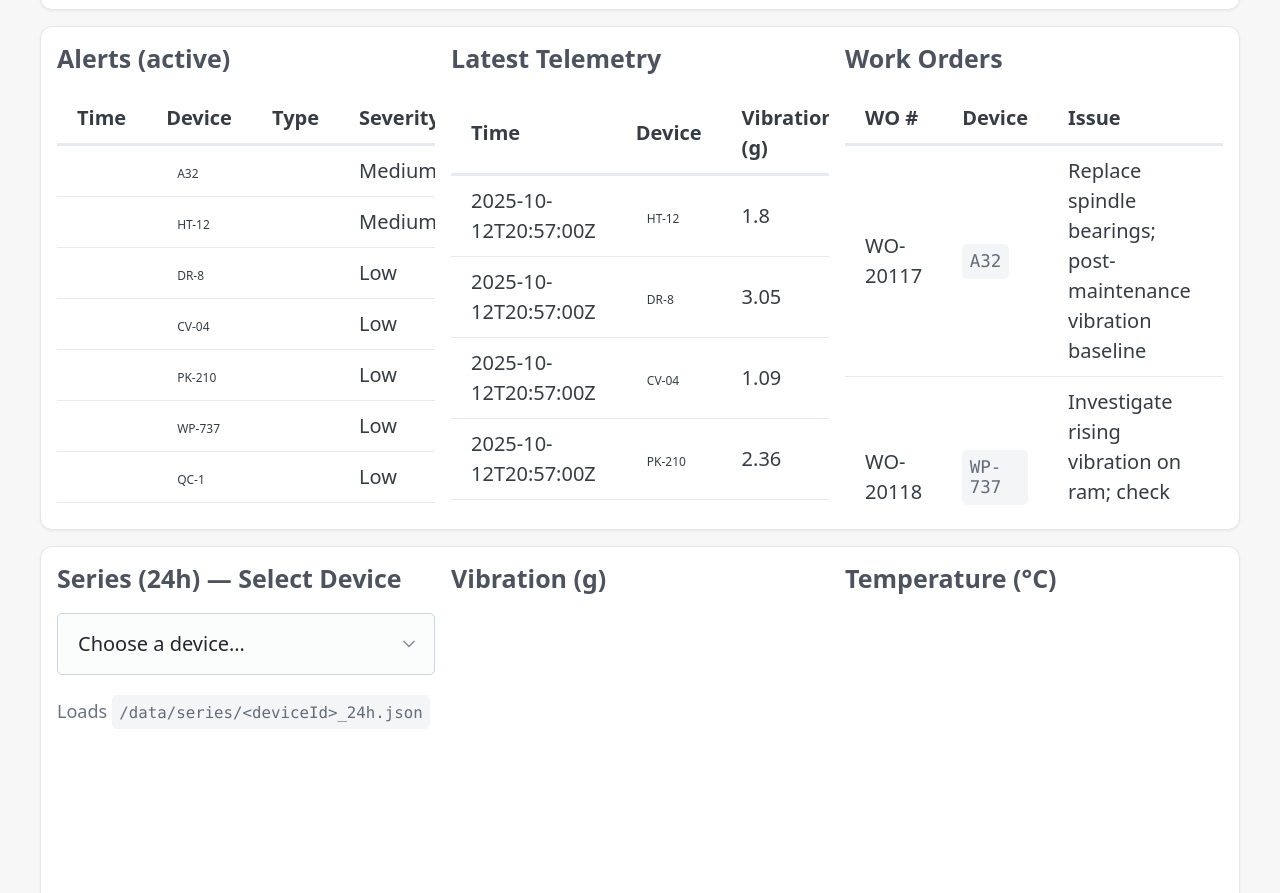
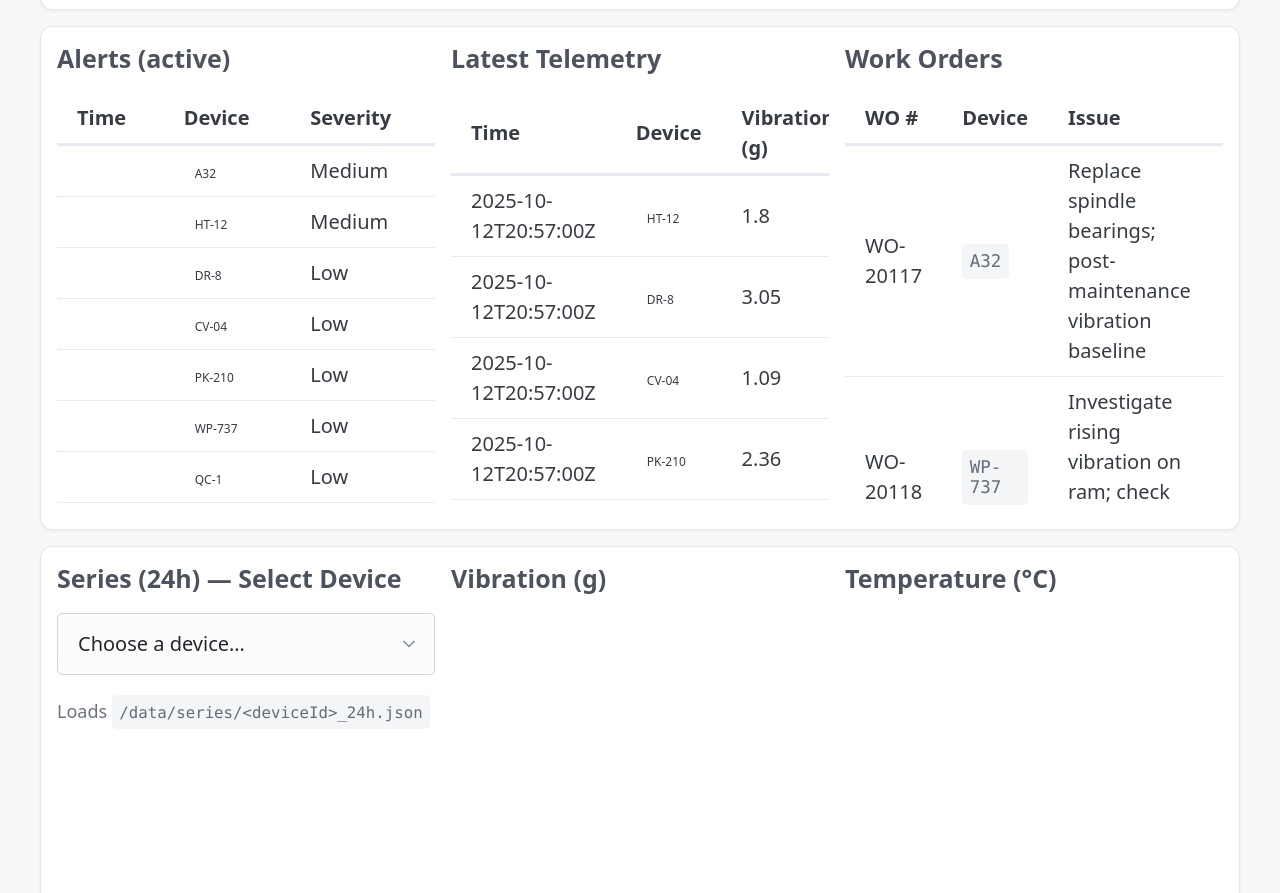
Before and after one commit to SFPermitCenter/zava-iot, a plain HTML site: page index.html in a window 1280 px wide. Shown: the part 1001-1894 px from the top of the page. Drawn offline with nearby package versions, Linux system fonts and the light colour scheme.

Commit message:
Update index.html

```diff
--- a/index.html
+++ b/index.html
@@ -61,7 +61,7 @@
             <div class="table-scroll">
               <table id="alertsTable">
                 <thead>
-                  <tr><th>Time</th><th>Device</th><th>Type</th><th>Severity</th></tr>
+                  <tr><th>Time</th><th>Device</th><th>Severity</th></tr>
                 </thead>
                 <tbody></tbody>
               </table>
@@ -383,7 +383,6 @@ async function renderAlerts(){
   const rows = data.map(d => ({
     time: normTime(d),
     device: normDevice(d),
-    type: pick(d, "type","alertType","category","code") || "",
     severity: pick(d, "severity","level") || ""
   }));
 
@@ -395,7 +394,6 @@ async function renderAlerts(){
     tr.innerHTML = `
       <td>${r.time}</td>
       <td><span class="tag">${r.device}</span></td>
-      <td>${r.type}</td>
       <td>${r.severity}</td>
     `;
     tbody.appendChild(tr);
```
